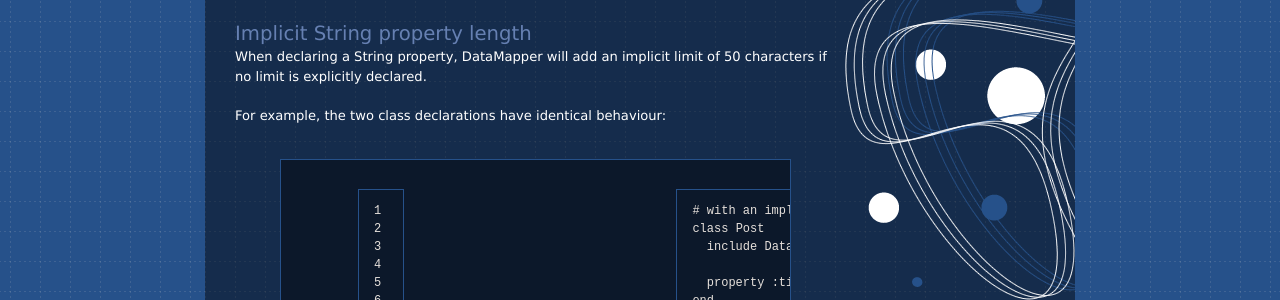
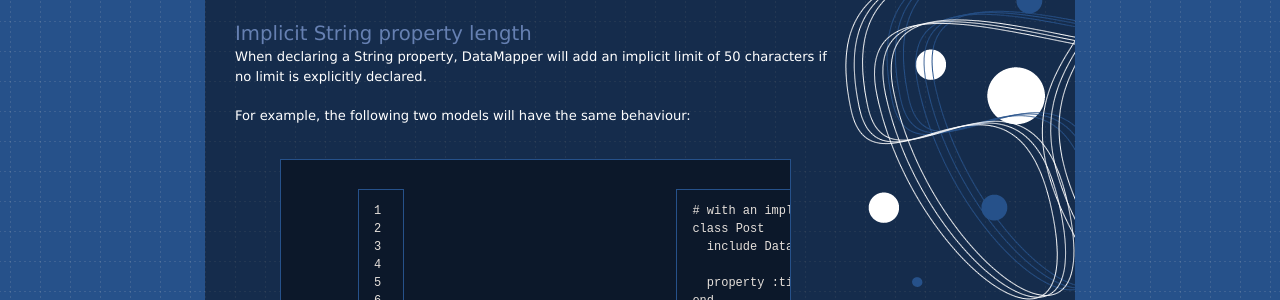
Before and after one commit to datamapper/datamapper.github.com, a Jekyll site: the page built from docs/pitfalls.md, in a window 1280 px wide. Shown: the part 278-578 px from the top of the page. Built offline with Jekyll 4.4.1, drawn with Linux system fonts in a browser that asks for light colours; Markdown is read by kramdown in place of the engine named in the settings.

Commit message:
Change the wording to be more clear

```diff
--- a/docs/pitfalls.md
+++ b/docs/pitfalls.md
@@ -17,7 +17,8 @@ Implicit String property length
 When declaring a String property, DataMapper will add an implicit limit of 50
 characters if no limit is explicitly declared.
 
-For example, the two class declarations have identical behaviour:
+For example, the following two models will have the same behaviour:
+
 {% highlight ruby linenos %}
 # with an implicit length
 class Post
@@ -33,6 +34,7 @@ class Post
   property :title, String, :length => 50
 end
 {% endhighlight %}
+
 The reason for this default is that DataMapper needs to know the underlying
 column constraints in order to add validations from the property definitions.
 Databases will often choose their own arbitrary length constraints if one is not
```
